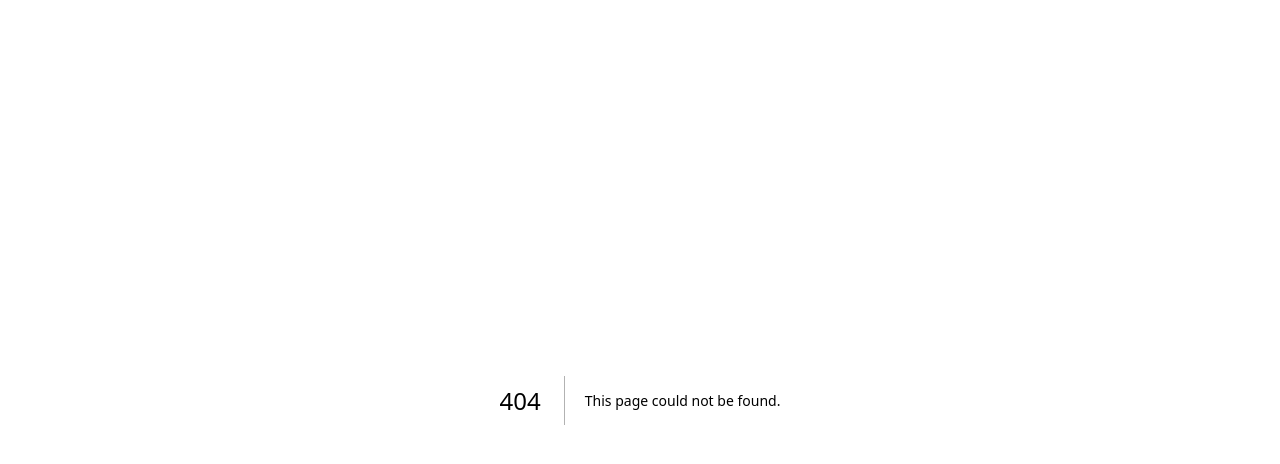
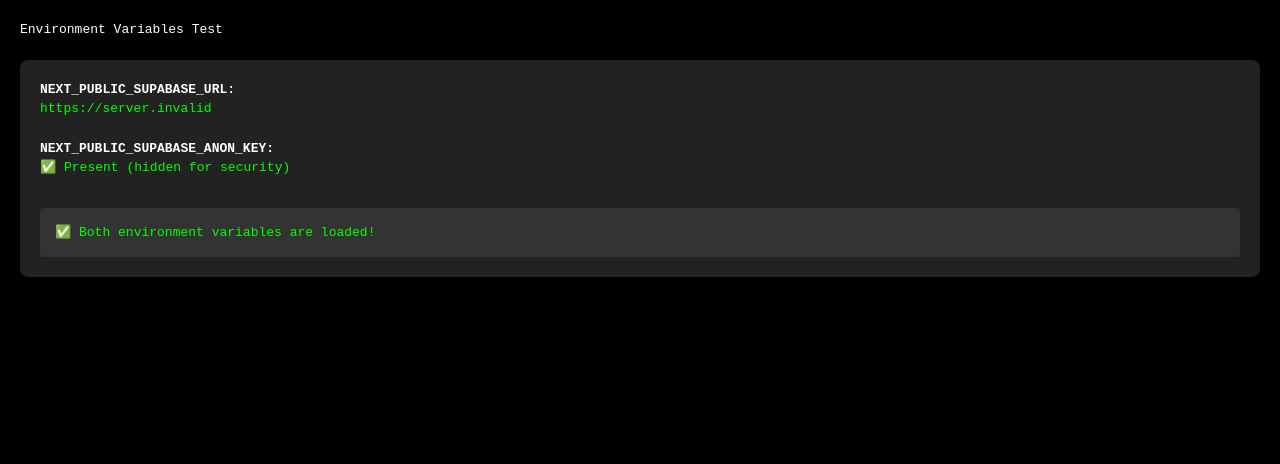
Before and after one commit to azrasheikh/airplaisports-internalhub, a Next.js app: page /env-test in a window 1280 px wide. Before the commit this address had no page. Shown: the top 464 px of the page. Built offline with nearby package versions, Linux system fonts and the light colour scheme; no server answers.

Commit message:
Add environment variables diagnostic page

```diff
--- /dev/null
+++ b/pages/env-test.js
@@ -0,0 +1,29 @@
+export default function EnvTest() {
+  const supabaseUrl = process.env.NEXT_PUBLIC_SUPABASE_URL;
+  const hasAnonKey = !!process.env.NEXT_PUBLIC_SUPABASE_ANON_KEY;
+
+  return (
+    <div style={{ padding: '20px', fontFamily: 'monospace', backgroundColor: '#000', color: '#fff', minHeight: '100vh' }}>
+      <h1>Environment Variables Test</h1>
+      <div style={{ marginTop: '20px', padding: '20px', backgroundColor: '#222', borderRadius: '8px' }}>
+        <p><strong>NEXT_PUBLIC_SUPABASE_URL:</strong></p>
+        <p style={{ color: supabaseUrl ? '#0f0' : '#f00' }}>
+          {supabaseUrl || '❌ MISSING'}
+        </p>
+
+        <p style={{ marginTop: '20px' }}><strong>NEXT_PUBLIC_SUPABASE_ANON_KEY:</strong></p>
+        <p style={{ color: hasAnonKey ? '#0f0' : '#f00' }}>
+          {hasAnonKey ? '✅ Present (hidden for security)' : '❌ MISSING'}
+        </p>
+
+        <div style={{ marginTop: '30px', padding: '15px', backgroundColor: '#333', borderRadius: '4px' }}>
+          {supabaseUrl && hasAnonKey ? (
+            <p style={{ color: '#0f0' }}>✅ Both environment variables are loaded!</p>
+          ) : (
+            <p style={{ color: '#f00' }}>❌ Environment variables are missing. Check Vercel settings.</p>
+          )}
+        </div>
+      </div>
+    </div>
+  );
+}
```
